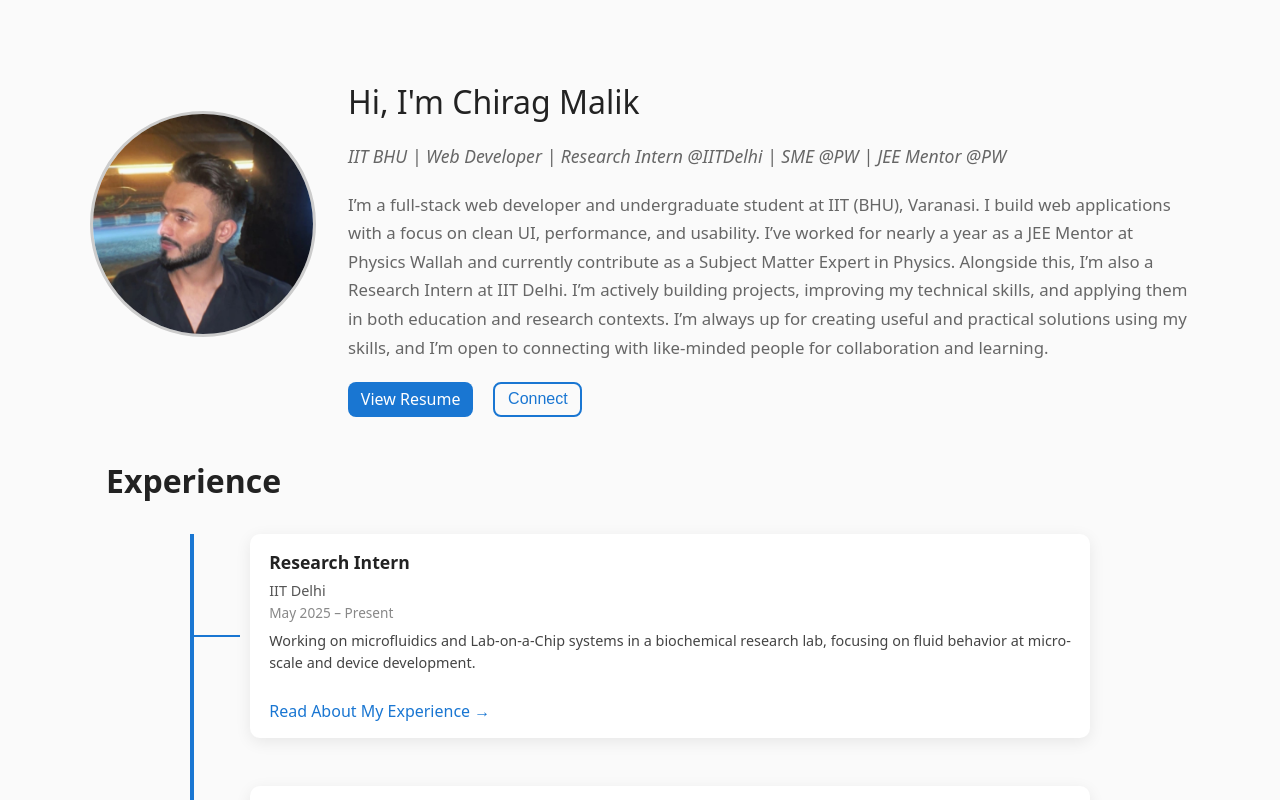
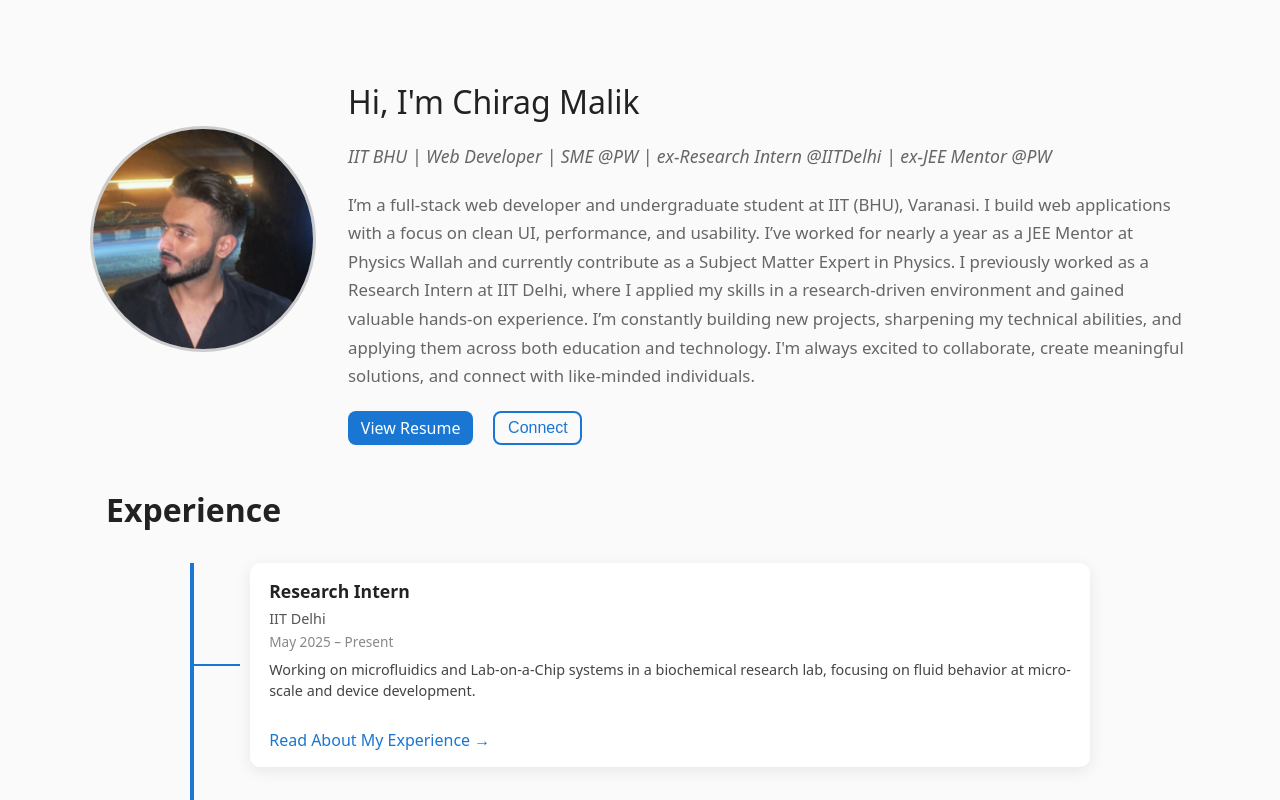
Before and after one commit to chiragmalik2612/chiragmalikpf, a React (Vite) app: page / in a window 1280 px wide. Shown: the top 800 px of the page. Built offline with nearby package versions, Linux system fonts and the light colour scheme.

Commit message:
Update HeroSection.jsx

```diff
--- a/src/components/HeroSection.jsx
+++ b/src/components/HeroSection.jsx
@@ -13,20 +13,11 @@ const HeroSection = () => {
       <div className={styles.textContainer}>
         <h1 className={styles.heading}>Hi, I'm Chirag Malik</h1>
         <p className={styles.subheading} style={{ fontStyle: "italic" }}>
-          IIT BHU | Web Developer | Research Intern @IITDelhi | SME @PW | JEE
+          IIT BHU | Web Developer | SME @PW | ex-Research Intern @IITDelhi  | ex-JEE
           Mentor @PW
         </p>
         <p className={styles.description}>
-          I’m a full-stack web developer and undergraduate student at IIT (BHU),
-          Varanasi. I build web applications with a focus on clean UI,
-          performance, and usability. I’ve worked for nearly a year as a JEE
-          Mentor at Physics Wallah and currently contribute as a Subject Matter
-          Expert in Physics. Alongside this, I’m also a Research Intern at IIT
-          Delhi. I’m actively building projects, improving my technical skills,
-          and applying them in both education and research contexts. I’m always
-          up for creating useful and practical solutions using my skills, and
-          I’m open to connecting with like-minded people for collaboration and
-          learning.
+          I’m a full-stack web developer and undergraduate student at IIT (BHU), Varanasi. I build web applications with a focus on clean UI, performance, and usability. I’ve worked for nearly a year as a JEE Mentor at Physics Wallah and currently contribute as a Subject Matter Expert in Physics. I previously worked as a Research Intern at IIT Delhi, where I applied my skills in a research-driven environment and gained valuable hands-on experience. I’m constantly building new projects, sharpening my technical abilities, and applying them across both education and technology. I'm always excited to collaborate, create meaningful solutions, and connect with like-minded individuals.
         </p>
         {/* Action Buttons */}
         <div className={styles.buttonGroup}>
```
